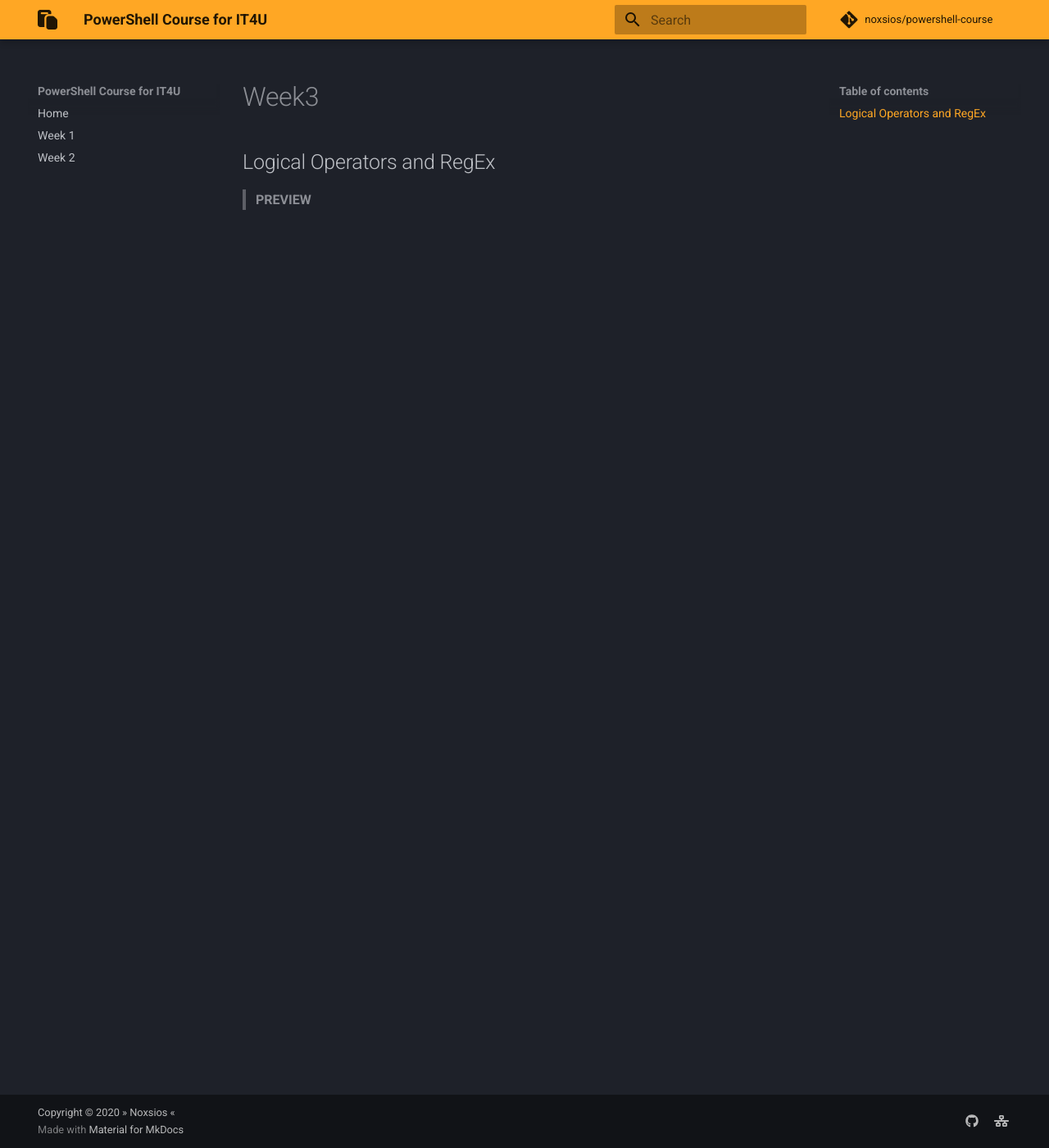
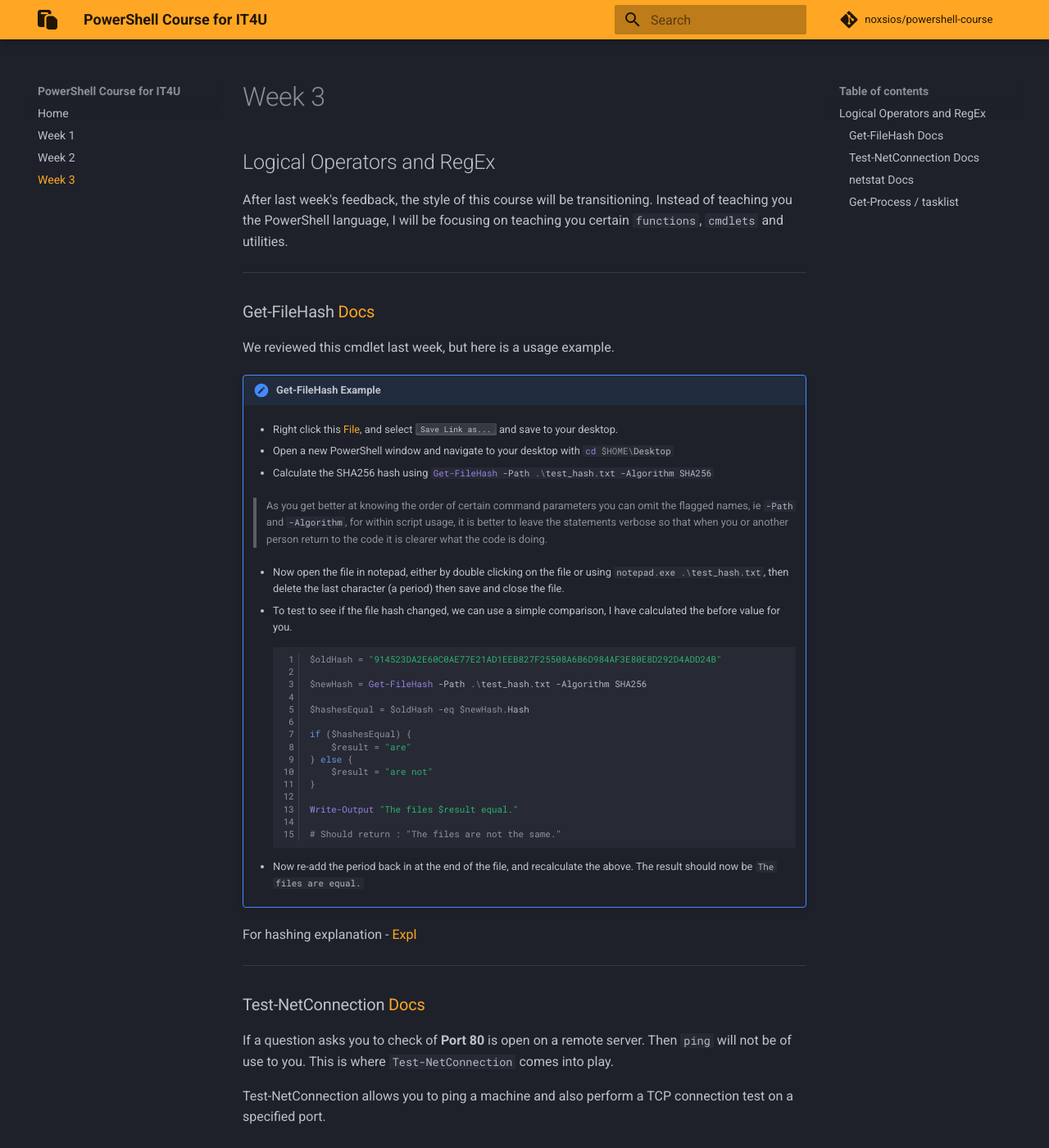
Before and after one commit to Noxsios/powershell-course, an MkDocs documentation site: the page built from docs/week3.md, in a window 1280 px wide and 1400 px high. Shown: the whole window at 82% size. Built offline with MkDocs 1.6.1 and Material for MkDocs 9.7.7, drawn with Linux system fonts in a browser that asks for light colours; comment, search, counter and statistics services are not loaded; some of the changed text lies outside the part shown.

Commit message:
Finished Week 3

````diff
--- /dev/null
+++ b/docs/assets/test_hash.txt
@@ -0,0 +1 @@
+Example Data Here.
--- a/docs/week3.md
+++ b/docs/week3.md
@@ -1,3 +1,161 @@
 ## Logical Operators and RegEx
 
-> **PREVIEW**
+After last week's feedback, the style of this course will be transitioning. Instead of teaching you the PowerShell language, I will be focusing on teaching you certain `functions`, `cmdlets` and utilities.
+
+---
+
+### Get-FileHash [Docs](https://docs.microsoft.com/en-us/powershell/module/microsoft.powershell.utility/get-filehash?view=powershell-7)
+
+We reviewed this cmdlet last week, but here is a usage example.
+
+!!! tldr "Get-FileHash Example"
+
+    - Right click this [File](./assets/test_hash.txt), and select ++"Save Link as..."++ and save to your desktop.
+
+    - Open a new PowerShell window and navigate to your desktop with `#!powershell cd $HOME\Desktop`
+
+    - Calculate the SHA256 hash using `#!powershell Get-FileHash -Path .\test_hash.txt -Algorithm SHA256`
+
+    > As you get better at knowing the order of certain command parameters you can omit the flagged names, ie `-Path` and `-Algorithm`, for within script usage, it is better to leave the statements verbose so that when you or another person return to the code it is clearer what the code is doing.
+
+    - Now open the file in notepad, either by double clicking on the file or using `#!powershell notepad.exe .\test_hash.txt`, then delete the last character (a period) then save and close the file.
+
+    - To test to see if the file hash changed, we can use a simple comparison, I have calculated the before value for you.
+
+            #!powershell
+            $oldHash = "914523DA2E60C0AE77E21AD1EEB827F25508A6B6D984AF3E80E8D292D4ADD24B"
+
+            $newHash = Get-FileHash -Path .\test_hash.txt -Algorithm SHA256
+
+            $hashesEqual = $oldHash -eq $newHash.Hash
+
+            if ($hashesEqual) {
+                $result = "are"
+            } else {
+                $result = "are not"
+            }
+
+            Write-Output "The files $result equal."
+
+            # Should return : "The files are not the same."
+
+    - Now re-add the period back in at the end of the file, and recalculate the above. The result should now be `The files are equal.`
+
+For hashing explanation - [Expl](https://www.sentinelone.com/blog/what-is-hash-how-does-it-work/)
+
+---
+
+### Test-NetConnection [Docs](https://docs.microsoft.com/en-us/powershell/module/nettcpip/test-netconnection?view=win10-ps)
+
+If a question asks you to check of **Port 80** is open on a remote server. Then `ping` will not be of use to you. This is where `Test-NetConnection` comes into play.
+
+Test-NetConnection allows you to ping a machine and also perform a TCP connection test on a specified port.
+
+=== "Testing Internet Connection"
+
+        #!powershell
+        PS C:\Users\UserName> Test-NetConnection
+
+        ComputerName           : internetbeacon.msedge.net
+        RemoteAddress          : 13.107.4.52
+        InterfaceAlias         : Ethernet
+        SourceAddress          : 192.168.0.3
+        PingSucceeded          : True
+        PingReplyDetails (RTT) : 13 ms
+
+=== "Testing a TCP Port"
+
+        #!powershell
+        PS C:\Users\UserName> Test-NetConnection -ComputerName google.com -Port 80
+
+        ComputerName     : google.com
+        RemoteAddress    : 172.217.22.14
+        RemotePort       : 80
+        InterfaceAlias   : Ethernet
+        SourceAddress    : 192.168.0.3
+        TcpTestSucceeded : True
+
+=== "Testing a TCP Port - Verbose"
+
+        #!powershell
+        PS C:\Users\UserName> Test-NetConnection -ComputerName 8.8.8.8 -Port 53 -InformationLevel Detailed
+
+        ComputerName            : 8.8.8.8
+        RemoteAddress           : 8.8.8.8
+        RemotePort              : 53
+        NameResolutionResults   : 8.8.8.8
+                                dns.google
+        MatchingIPsecRules      :
+        NetworkIsolationContext : Internet
+        IsAdmin                 : False
+        InterfaceAlias          : Ethernet
+        SourceAddress           : 192.168.0.3
+        NetRoute (NextHop)      : 192.168.0.1
+        TcpTestSucceeded        : True
+
+!!! tldr "Simple Port Sweep"
+
+    PowerShell can also perform a basic port sweep if you want to:
+
+    This example uses `192.168.0.8` for my example IP, ==only portscan devices on your local network==, __doing so across an internet service will likely result in your IP becoming banned__.
+
+        #!powershell
+        22..80 | % { Test-NetConnection 192.168.0.8 -Port $_ -WarningAction SilentlyContinue | % { Write-Host "Port $($_.RemotePort) : $($_.TcpTestSucceeded)" } }
+
+    > % is an alias of ForEach-Object, within scripts utilize the full version, I am using the alias here for saving space
+
+---
+
+### netstat [Docs](https://docs.microsoft.com/en-us/windows-server/administration/windows-commands/netstat)
+
+NETSTAT.EXE is a crossplatform utility that has been built into Windows for a very long time.
+
+This program: _"Displays active TCP connections, ports on which the computer is listening, Ethernet statistics, the IP routing table, IPv4 statistics ..., and IPv6 statistics"_.
+
+In short, `netstat` is the first tool you should turn to when a question asks about an open/listening port on the local machine. This command's usage should transfer over seamlessly to both Mac and Linux.
+
+Some of my favorite combos:
+
+```
+#!powershell
+netstat -ano
+
+<#
+  All TCP and UDP
+  No DNS lookup
+  PID shown
+#>
+
+netstat -r
+
+<#
+  Routing table, useful for viewing your default gateway and listing physical interfaces
+#>
+
+netstat -o 5
+
+<#
+  Display active TCP connections and PIDs, loop every 5s
+#>
+
+netstat -a | findstr LISTENING
+
+<#
+  List all listening connections / ports.
+#>
+
+netstat -ano | findstr 80
+
+<#
+  Filter by number
+#>
+
+```
+
+---
+
+### Get-Process / tasklist
+
+> Moved to next week...
+
+---
--- a/mkdocs.yml
+++ b/mkdocs.yml
@@ -29,6 +29,7 @@ nav:
   - Home: "index.md"
   - "Week 1": "intro.md"
   - "Week 2": "week2.md"
+  - "Week 3": "week3.md"
 
 markdown_extensions:
   - codehilite:
````
Also changed, not shown: docs/index.md (+1 -1 lines).
